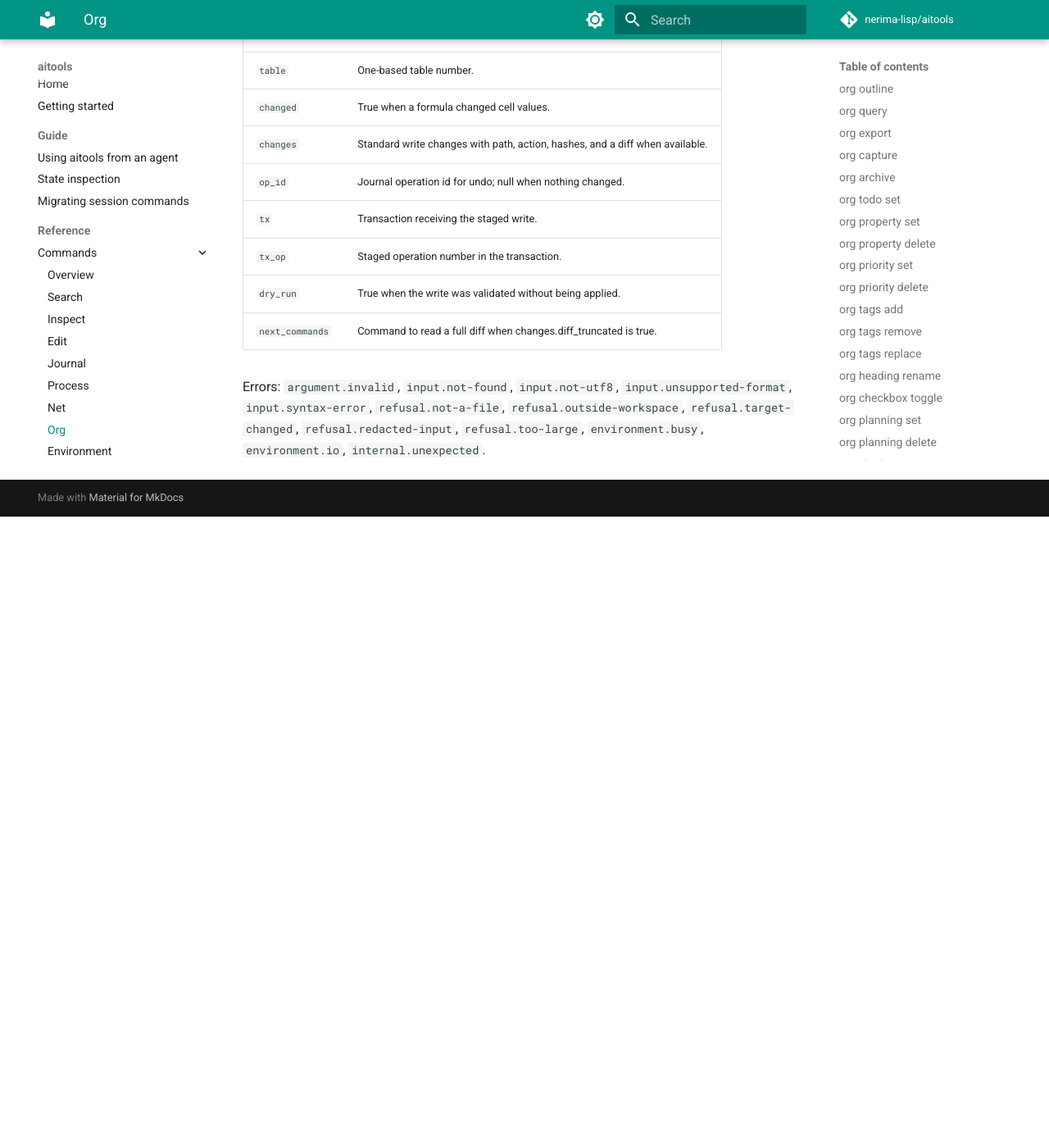
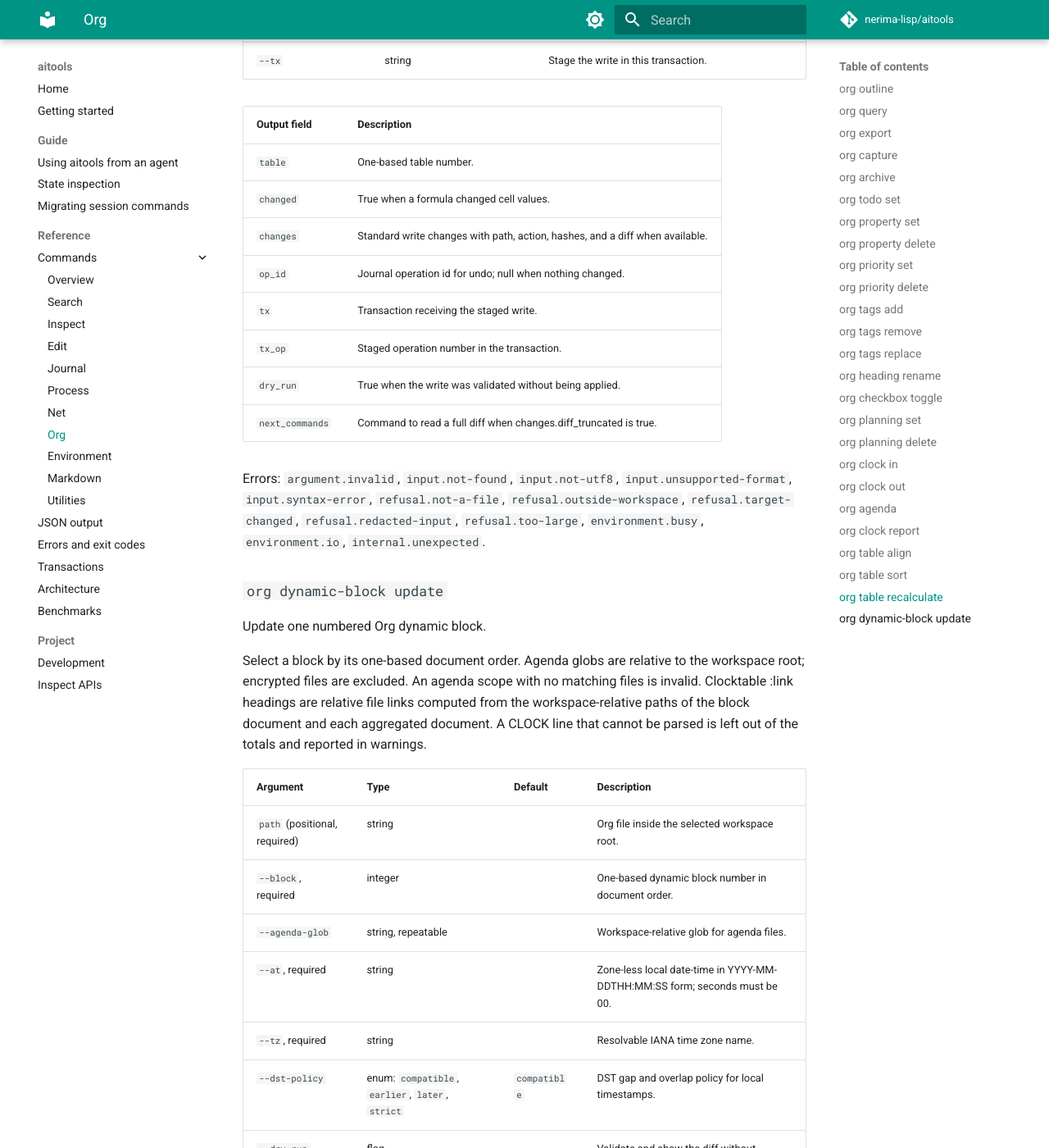
Before and after one commit to nerima-lisp/aitools, an MkDocs documentation site: the page built from docs/src/reference/commands/org.md, in a window 1280 px wide and 1400 px high, scrolled down 32423 px. Shown: the whole window at 82% size. Built offline with MkDocs 1.6.1 and Material for MkDocs 9.7.7, drawn with Linux system fonts in a browser that asks for light colours; comment, search, counter and statistics services are not loaded; before the commit the page ends 33053 px from its top, so only the background shows below that; some of the changed text lies outside the part shown.

Commit message:
feat(org): add org dynamic-block update
Update one numbered dynamic block (clocktable) without Emacs. The command takes
--block, --agenda-glob, the explicit time options, and the shared write options
(--dry-run, --tx).

Agenda documents are loaded through a prepare-options hook on the write flow, so
the shared plan path has no command-specific branch and a load failure is
returned as an org-failure. Source names are workspace-relative paths for both
the block document and each agenda document, which is what clocktable :link
needs to compute relative file links.

cl-org-kit v0.3.2 leaves CLOCK lines it cannot parse out of the totals and
signals org-clock-warning. Both org dynamic-block update and org clock report
return those lines in a warnings field with the source path, line, and text.
For dynamic blocks the path is inferred by matching the line against the
aggregated documents.

```diff
--- a/docs/src/reference/commands/index.md
+++ b/docs/src/reference/commands/index.md
@@ -204,6 +204,7 @@ groups to the fixed output order.
 | [`org table align`](org.md#org-table-align) | org | Align one numbered Org table. |
 | [`org table sort`](org.md#org-table-sort) | org | Sort the standard rows of one numbered Org table. |
 | [`org table recalculate`](org.md#org-table-recalculate) | org | Recalculate formulas for one numbered Org table. |
+| [`org dynamic-block update`](org.md#org-dynamic-block-update) | org | Update one numbered Org dynamic block. |
 | [`sys info`](env.md#sys-info) | env | Describe the host: OS, architecture, CPUs, user, uptime, memory, and the workspace's disk. |
 | [`sys env`](env.md#sys-env) | env | List environment variables, optionally those whose name starts with PREFIX. |
 | [`sys tools`](env.md#sys-tools) | env | Find commands on PATH and report the first line of their version output. |
--- a/docs/src/reference/commands/org.md
+++ b/docs/src/reference/commands/org.md
@@ -570,7 +570,7 @@ Errors: `input.not-found`, `input.not-utf8`, `input.unsupported-format`, `input.
 
 Summarize clock time for one heading and its descendants.
 
-The range is half-open: from is included and through is excluded. Running clocks are omitted.
+The range is half-open: from is included and through is excluded. Running clocks are omitted. A CLOCK line that cannot be parsed is left out of the totals and reported in warnings.
 
 | Argument | Type | Default | Description |
 |---|---|---|---|
@@ -589,6 +589,7 @@ The range is half-open: from is included and through is excluded. Running clocks
 | `through` | Exclusive range end. |
 | `total_minutes` | Total minutes across selected rows. |
 | `rows` | [{level,title,tags,minutes}] by heading. |
+| `warnings` | CLOCK lines left out of the totals because they could not be parsed; each has code, message, path, line, and source. Always present, empty when none. |
 
 Errors: `input.not-found`, `input.not-utf8`, `input.unsupported-format`, `input.syntax-error`, `refusal.too-large`, `environment.io`, `internal.unexpected`, `selection.no-match`, `selection.ambiguous`, `argument.invalid`.
 
@@ -674,3 +675,34 @@ Uses the first formula directive following the selected table. No directive is a
 | `next_commands` | Command to read a full diff when changes.diff_truncated is true. |
 
 Errors: `argument.invalid`, `input.not-found`, `input.not-utf8`, `input.unsupported-format`, `input.syntax-error`, `refusal.not-a-file`, `refusal.outside-workspace`, `refusal.target-changed`, `refusal.redacted-input`, `refusal.too-large`, `environment.busy`, `environment.io`, `internal.unexpected`.
+
+### `org dynamic-block update` {#org-dynamic-block-update}
+
+Update one numbered Org dynamic block.
+
+Select a block by its one-based document order. Agenda globs are relative to the workspace root; encrypted files are excluded. An agenda scope with no matching files is invalid. Clocktable :link headings are relative file links computed from the workspace-relative paths of the block document and each aggregated document. A CLOCK line that cannot be parsed is left out of the totals and reported in warnings.
+
+| Argument | Type | Default | Description |
+|---|---|---|---|
+| `path` (positional, required) | string |  | Org file inside the selected workspace root. |
+| `--block`, required | integer |  | One-based dynamic block number in document order. |
+| `--agenda-glob` | string, repeatable |  | Workspace-relative glob for agenda files. |
+| `--at`, required | string |  | Zone-less local date-time in YYYY-MM-DDTHH:MM:SS form; seconds must be 00. |
+| `--tz`, required | string |  | Resolvable IANA time zone name. |
+| `--dst-policy` | enum: `compatible`, `earlier`, `later`, `strict` | `compatible` | DST gap and overlap policy for local timestamps. |
+| `--dry-run` | flag |  | Validate and show the diff without changing disk or a transaction overlay. |
+| `--tx` | string |  | Stage the write in this transaction. |
+
+| Output field | Description |
+|---|---|
+| `block` | One-based dynamic block number. |
+| `changed` | True when the block changed. |
+| `warnings` | CLOCK lines left out of the totals because they could not be parsed; each has code, message, path, line, and source. Always present, empty when none. |
+| `changes` | Standard write changes with path, action, hashes, and a diff when available. |
+| `op_id` | Journal operation id for undo; null when nothing changed. |
+| `tx` | Transaction receiving the staged write. |
+| `tx_op` | Staged operation number in the transaction. |
+| `dry_run` | True when the write was validated without being applied. |
+| `next_commands` | Command to read a full diff when changes.diff_truncated is true. |
+
+Errors: `argument.invalid`, `input.not-found`, `input.not-utf8`, `input.unsupported-format`, `input.syntax-error`, `refusal.not-a-file`, `refusal.outside-workspace`, `refusal.target-changed`, `refusal.redacted-input`, `refusal.too-large`, `environment.busy`, `environment.io`, `internal.unexpected`.
```
Also changed, not shown: docs/src/reference/errors.md (+13 -13 lines), 14 other files.
